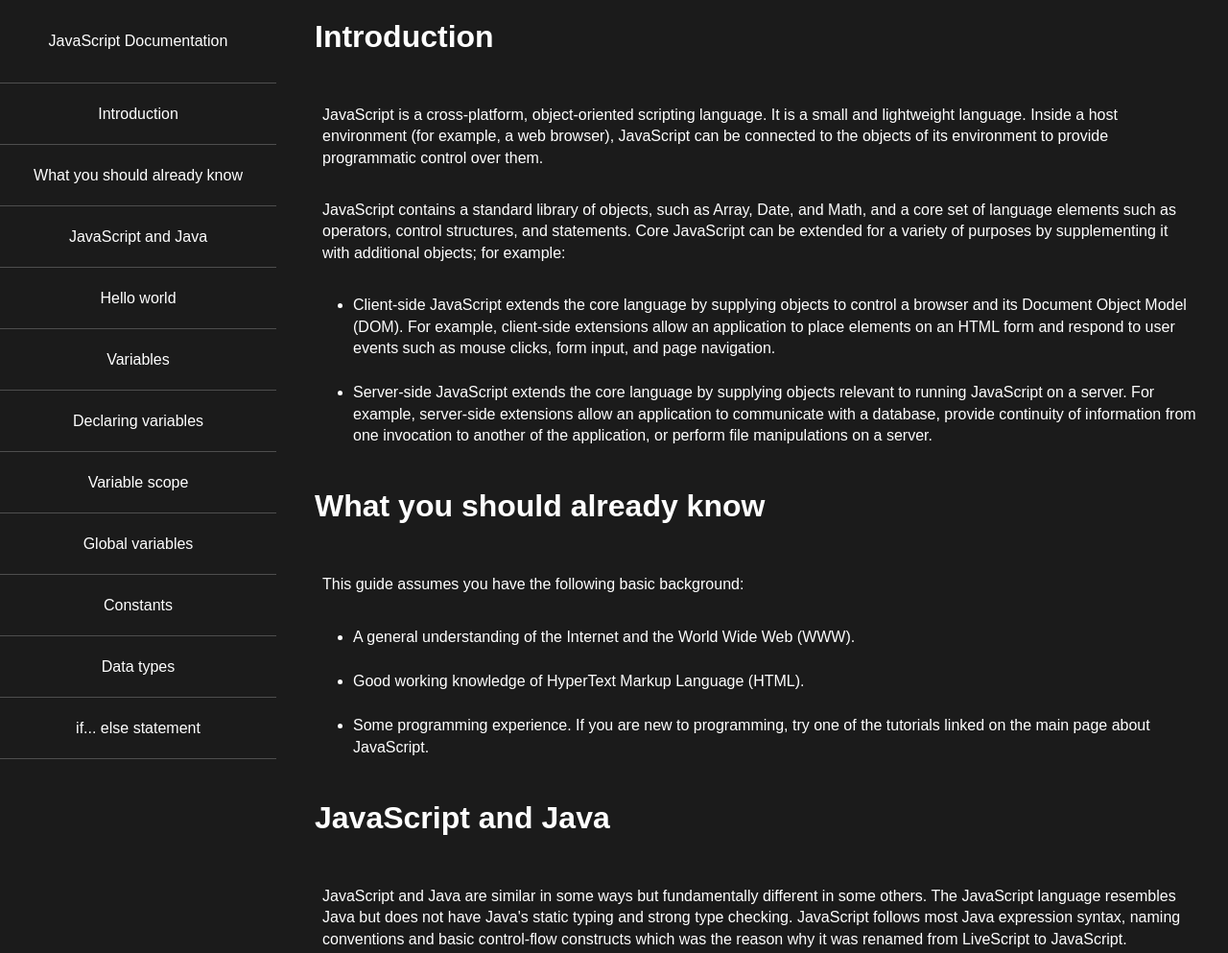
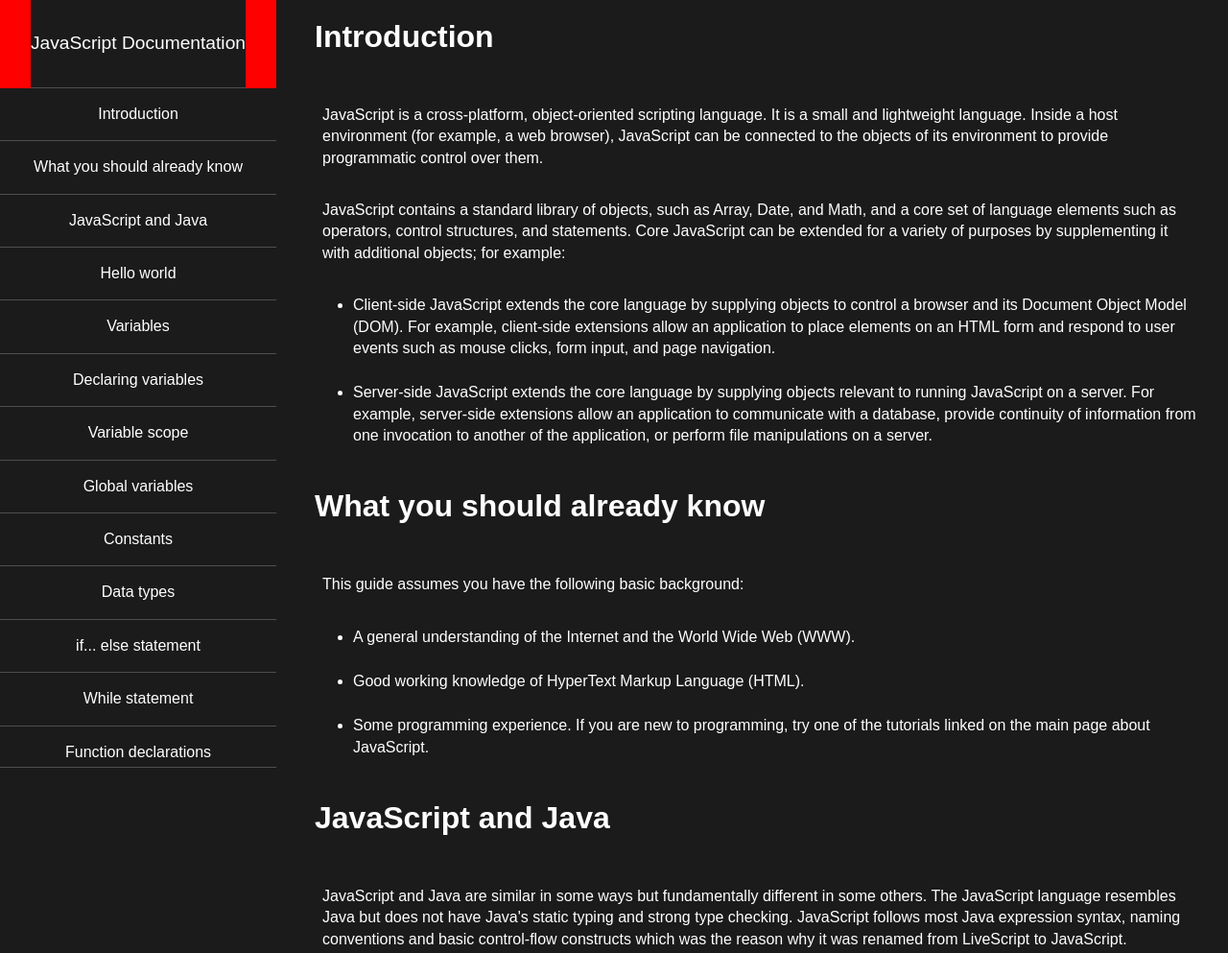
Before and after one commit to marioAmauta/javascript-documentation, a plain HTML site: page index.html in a window 1280 px wide. Shown: the top 993 px of the page at 96% size. Drawn offline with Linux system fonts and the light colour scheme.

Commit message:
Add desktop navbar styles

```diff
--- a/index.html
+++ b/index.html
@@ -26,83 +26,6 @@
         <a href="#">JavaScript Documentation</a>
       </header>
       <div class="navbar-links">
-        <a
-          class="nav-link"
-          href="#Introduction"
-          >Introduction</a
-        >
-        <a
-          class="nav-link"
-          href="#What_you_should_already_know"
-          >What you should already know</a
-        >
-        <a
-          class="nav-link"
-          href="#JavaScript_and_Java"
-          >JavaScript and Java</a
-        >
-        <a
-          class="nav-link"
-          href="#Hello_world"
-          >Hello world</a
-        >
-        <a
-          class="nav-link"
-          href="#Variables"
-          >Variables</a
-        >
-        <a
-          class="nav-link"
-          href="#Declaring_variables"
-          >Declaring variables</a
-        >
-        <a
-          class="nav-link"
-          href="#Variable_scope"
-          >Variable scope</a
-        >
-        <a
-          class="nav-link"
-          href="#Global_variables"
-          >Global variables</a
-        >
-        <a
-          class="nav-link"
-          href="#Constants"
-          >Constants</a
-        >
-        <a
-          class="nav-link"
-          href="#Data_types"
-          >Data types</a
-        >
-        <a
-          class="nav-link"
-          href="#if..._else_statement"
-          >if... else statement</a
-        >
-        <a
-          class="nav-link"
-          href="#While_statement"
-          >While statement</a
-        >
-        <a
-          class="nav-link"
-          href="#Function_declarations"
-          >Function declarations</a
-        >
-        <a
-          class="nav-link"
-          href="#Reference"
-          >Reference</a
-        >
-      </div>
-    </nav>
-    <nav id="mobile-navbar">
-      <header>
-        <a href="#">JavaScript Documentation</a>
-      </header>
-      <div class="mobile-navbar-links">
         <a
           class="nav-link"
           href="#Introduction"
@@ -668,7 +591,7 @@ function square(number) {
     </main>
     <script>
       const $toggle = document.querySelector('#toggle');
-      const $navbarLinks = document.querySelector('.mobile-navbar-links');
+      const $navbarLinks = document.querySelector('.navbar-links');
 
       function toggleNavbar() {
         $toggle.classList.toggle('active');
@@ -676,7 +599,7 @@ function square(number) {
       }
 
       function checkClickedOutOfNavbar(event) {
-        if (event.target.id !== 'toggle' && event.target.id !== 'mobile-navbar') {
+        if (event.target.id !== 'toggle' && event.target.id !== 'navbar') {
           $toggle.classList.remove('active');
           $navbarLinks.classList.remove('active');
         }
--- a/styles.css
+++ b/styles.css
@@ -83,10 +83,6 @@ a {
 }
 
 #navbar {
-  display: none;
-}
-
-#mobile-navbar {
   display: flex;
   justify-content: space-between;
   align-items: center;
@@ -100,12 +96,12 @@ a {
   border-bottom: var(--default-border);
 }
 
-#mobile-navbar header {
+#navbar header {
   font-size: 1.2rem;
   margin-left: var(--mobile-navbar-brand-toggle-margin);
 }
 
-.mobile-navbar-links {
+.navbar-links {
   display: flex;
   flex-direction: column;
   position: fixed;
@@ -119,7 +115,7 @@ a {
   overflow: auto;
 }
 
-.mobile-navbar-links.active {
+.navbar-links.active {
   top: var(--mobile-navbar-height);
 }
 
@@ -194,16 +190,16 @@ a {
 }
 
 @media screen and (min-width: 48rem) {
-  #mobile-navbar {
+  #toggle {
     display: none;
   }
 
   #navbar {
-    display: block;
-    position: sticky;
-    top: 0;
+    flex-direction: column;
+    justify-content: flex-start;
     height: 100vh;
     overflow: auto;
+    background-color: red;
   }
 
   #navbar header {
@@ -211,6 +207,7 @@ a {
     top: 0;
     text-align: center;
     padding: 2rem 0;
+    margin: unset;
     border-bottom: var(--default-border);
     background-color: var(--background-primary);
   }
@@ -224,4 +221,9 @@ a {
   .main-section header {
     padding: 0;
   }
+
+  .navbar-links {
+    position: unset;
+    height: unset;
+  }
 }
```
